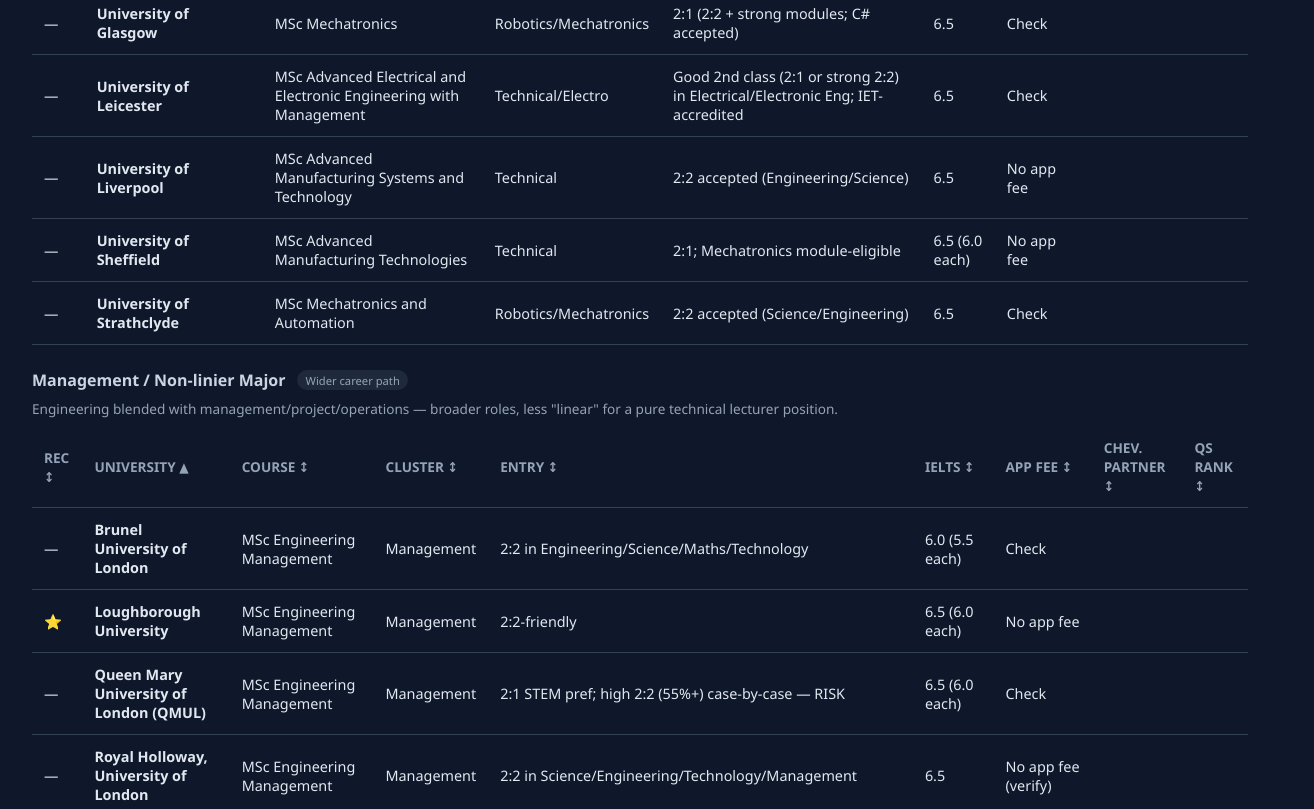
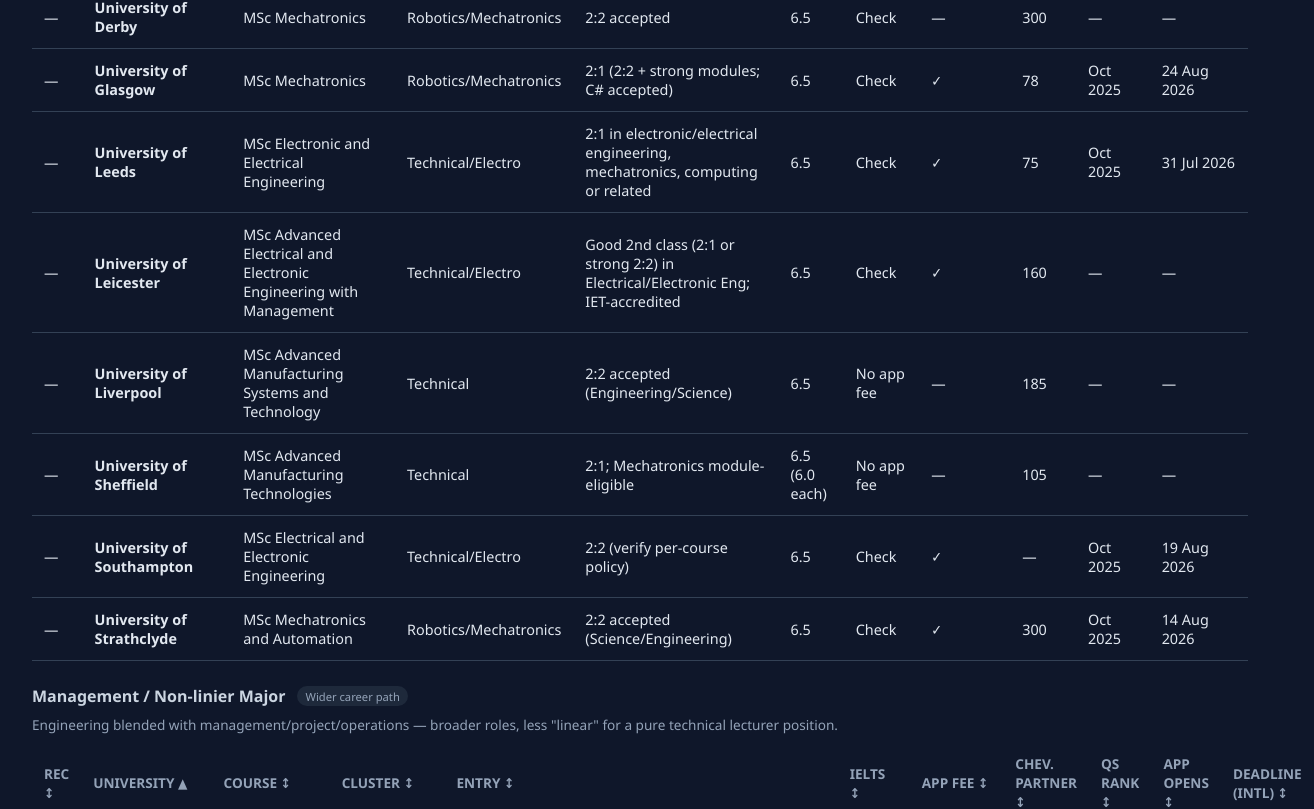
Before and after one commit to pungkiilham/scholarship_master-phd, a React (Vite) app: page /chevening in a window 1280 px wide. Shown: the part 3011-3820 px from the top of the page, 1314 px wide, since content can reach past the window. Built offline with nearby package versions, Linux system fonts and the light colour scheme.

Commit message:
Add app opens + deadline columns for Linier Engineering unis

```diff
--- a/src/components/CheveningSection.jsx
+++ b/src/components/CheveningSection.jsx
@@ -89,7 +89,11 @@
             <tr key={i}>
               {columns.map((c, j) => (
                 <td key={j}>
-                  {c.key === 'uni' ? <strong>{u[c.key]}</strong> : c.key === 'recommended' ? (u[c.key] ? '⭐' : '—') : u[c.key]}
+                  {c.key === 'uni' ? <strong>{u[c.key]}</strong>
+                    : c.key === 'recommended' ? (u[c.key] ? '⭐' : '—')
+                    : c.key === 'qsRank' ? (qsRanks[u.uni] ?? '—')
+                    : c.key === 'partner' ? (u[c.key] ? '✓' : '—')
+                    : u[c.key] ?? '—'}
                 </td>
               ))}
             </tr>
@@ -111,6 +115,8 @@
     { key: 'fee', label: 'App Fee' },
     { key: 'partner', label: 'Chev. Partner' },
     { key: 'qsRank', label: 'QS Rank' },
+    { key: 'appOpens', label: 'App Opens' },
+    { key: 'deadlineIntl', label: 'Deadline (Intl)' },
   ]
 
   return (
@@ -231,7 +237,7 @@
             <div className="tracker-table-wrap">
               <table className="tracker-table">
                 <thead>
-                  <tr><th>Fit</th><th>University</th><th>Major(s)</th><th>Note</th></tr>
+                  <tr><th>Fit</th><th>University</th><th>Major(s)</th><th>App Opens</th><th>Deadline (Intl)</th><th>Note</th></tr>
                 </thead>
                 <tbody>
                   {group.schools.map((s, i) => (
@@ -239,6 +245,8 @@
                       <td>{s.fit ? `#${s.fit}` : '—'}</td>
                       <td><strong>{s.uni}</strong></td>
                       <td>{s.majors.join(' • ')}</td>
+                      <td>{s.appOpens ?? '—'}</td>
+                      <td>{s.deadlineIntl ?? '—'}</td>
                       <td>{s.note}</td>
                     </tr>
                   ))}
--- a/src/data/cheveningData.js
+++ b/src/data/cheveningData.js
@@ -258,6 +258,8 @@
     fee: 'Check',
     verified: true,
     partner: true,
+    appOpens: '15 Sep 2025',
+    deadlineIntl: '1 Sep 2026',
   },
   {
     uni: 'University of Strathclyde',
@@ -269,6 +271,8 @@
     fee: 'Check',
     verified: true,
     partner: true,
+    appOpens: 'Oct 2025',
+    deadlineIntl: '14 Aug 2026',
   },
   {
     uni: 'University of Glasgow',
@@ -280,6 +284,34 @@
     fee: 'Check',
     verified: true,
     partner: true,
+    appOpens: 'Oct 2025',
+    deadlineIntl: '24 Aug 2026',
+  },
+  {
+    uni: 'University of Leeds',
+    course: 'MSc Electronic and Electrical Engineering',
+    cluster: 'Technical/Electro',
+    start: 'September',
+    entry: '2:1 in electronic/electrical engineering, mechatronics, computing or related',
+    ielts: '6.5',
+    fee: 'Check',
+    verified: true,
+    partner: true,
+    appOpens: 'Oct 2025',
+    deadlineIntl: '31 Jul 2026',
+  },
+  {
+    uni: 'University of Southampton',
+    course: 'MSc Electrical and Electronic Engineering',
+    cluster: 'Technical/Electro',
+    start: 'September',
+    entry: '2:2 (verify per-course policy)',
+    ielts: '6.5',
+    fee: 'Check',
+    verified: true,
+    partner: true,
+    appOpens: 'Oct 2025',
+    deadlineIntl: '19 Aug 2026',
   },
   {
     uni: 'University of Derby',
@@ -451,11 +483,11 @@
       highlight: true,
       description: 'MSc programs centered on core engineering — mechatronics, robotics, electrical/electronic — leverage your S1 Mechatronics + 8+ yrs IT PM.',
       schools: [
-        { uni: 'University of Glasgow', majors: ['MSc Mechatronics', 'MSc Robotics and AI', 'MSc Electronics & Electrical Engineering'], fit: 1, note: 'Direct S1 match; 2:2 + 8+ yrs exp; IELTS 6.5' },
-        { uni: 'University of Strathclyde', majors: ['MSc Mechatronics and Automation'], fit: 2, note: '2:2-friendly mechatronics option' },
-        { uni: 'Queen Mary University of London', majors: ['MSc Robotics and Artificial Intelligence'], fit: 3, note: '2:2 accepted; London prestige' },
-        { uni: 'University of Leeds', majors: ['MSc Electronic and Electrical Engineering'], fit: 4, note: 'Strong EE research; connects to renewable-energy PM work' },
-        { uni: 'University of Southampton', majors: ['MSc Electrical and Electronic Engineering'], fit: 5, note: 'Russell Group EE; verify per-course 2:2 policy' },
+        { uni: 'University of Glasgow', majors: ['MSc Mechatronics', 'MSc Robotics and AI', 'MSc Electronics & Electrical Engineering'], fit: 1, note: 'Direct S1 match; 2:2 + 8+ yrs exp; IELTS 6.5', appOpens: 'Oct 2025', deadlineIntl: '24 Aug 2026' },
+        { uni: 'University of Strathclyde', majors: ['MSc Mechatronics and Automation'], fit: 2, note: '2:2-friendly mechatronics option', appOpens: 'Oct 2025', deadlineIntl: '14 Aug 2026' },
+        { uni: 'Queen Mary University of London', majors: ['MSc Robotics and Artificial Intelligence'], fit: 3, note: '2:2 accepted; London prestige', appOpens: '15 Sep 2025', deadlineIntl: '1 Sep 2026' },
+        { uni: 'University of Leeds', majors: ['MSc Electronic and Electrical Engineering'], fit: 4, note: 'Strong EE research; connects to renewable-energy PM work', appOpens: 'Oct 2025', deadlineIntl: '31 Jul 2026' },
+        { uni: 'University of Southampton', majors: ['MSc Electrical and Electronic Engineering'], fit: 5, note: 'Russell Group EE; verify per-course 2:2 policy', appOpens: 'Oct 2025', deadlineIntl: '19 Aug 2026' },
       ],
     },
     {
```
